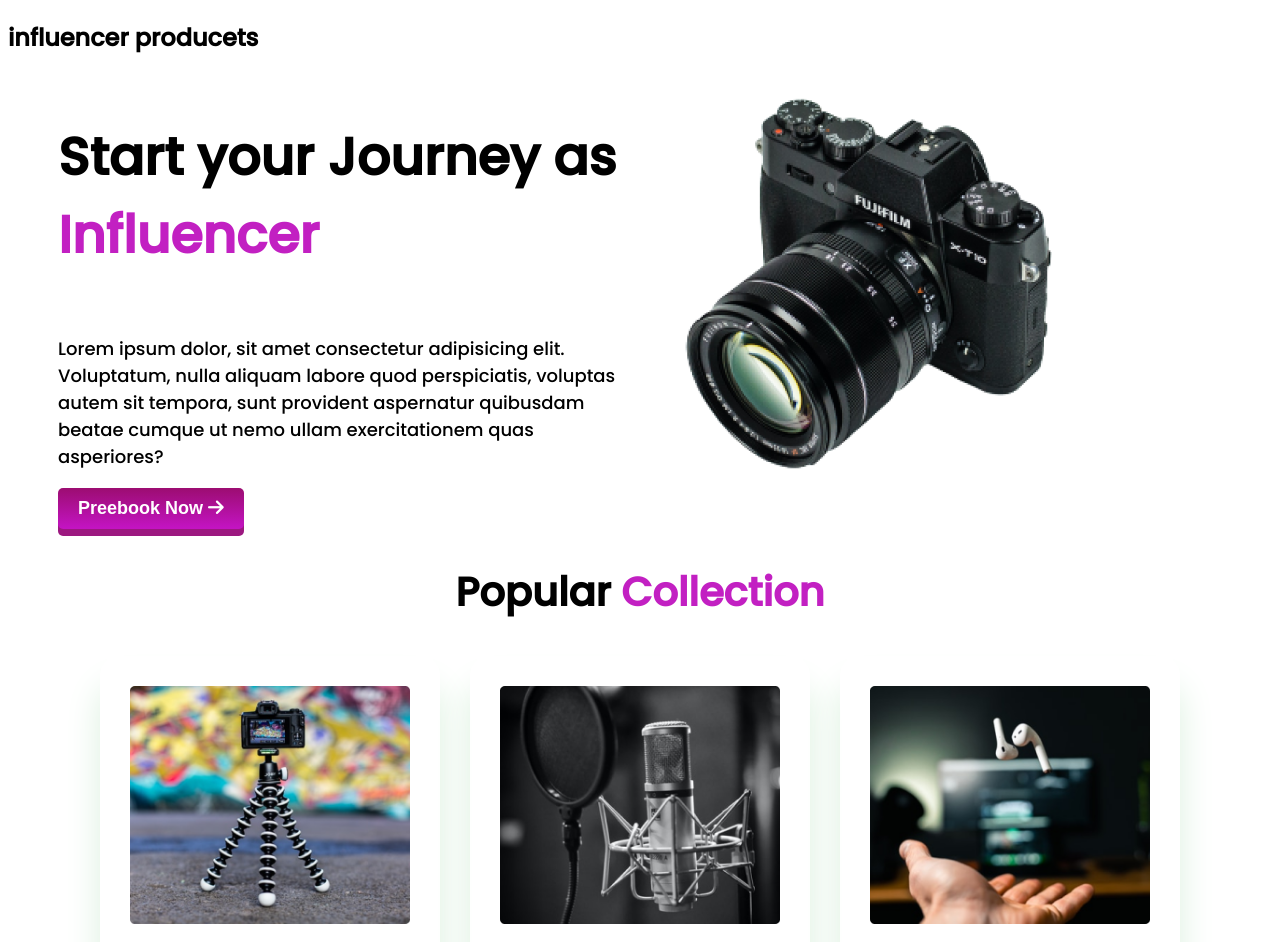
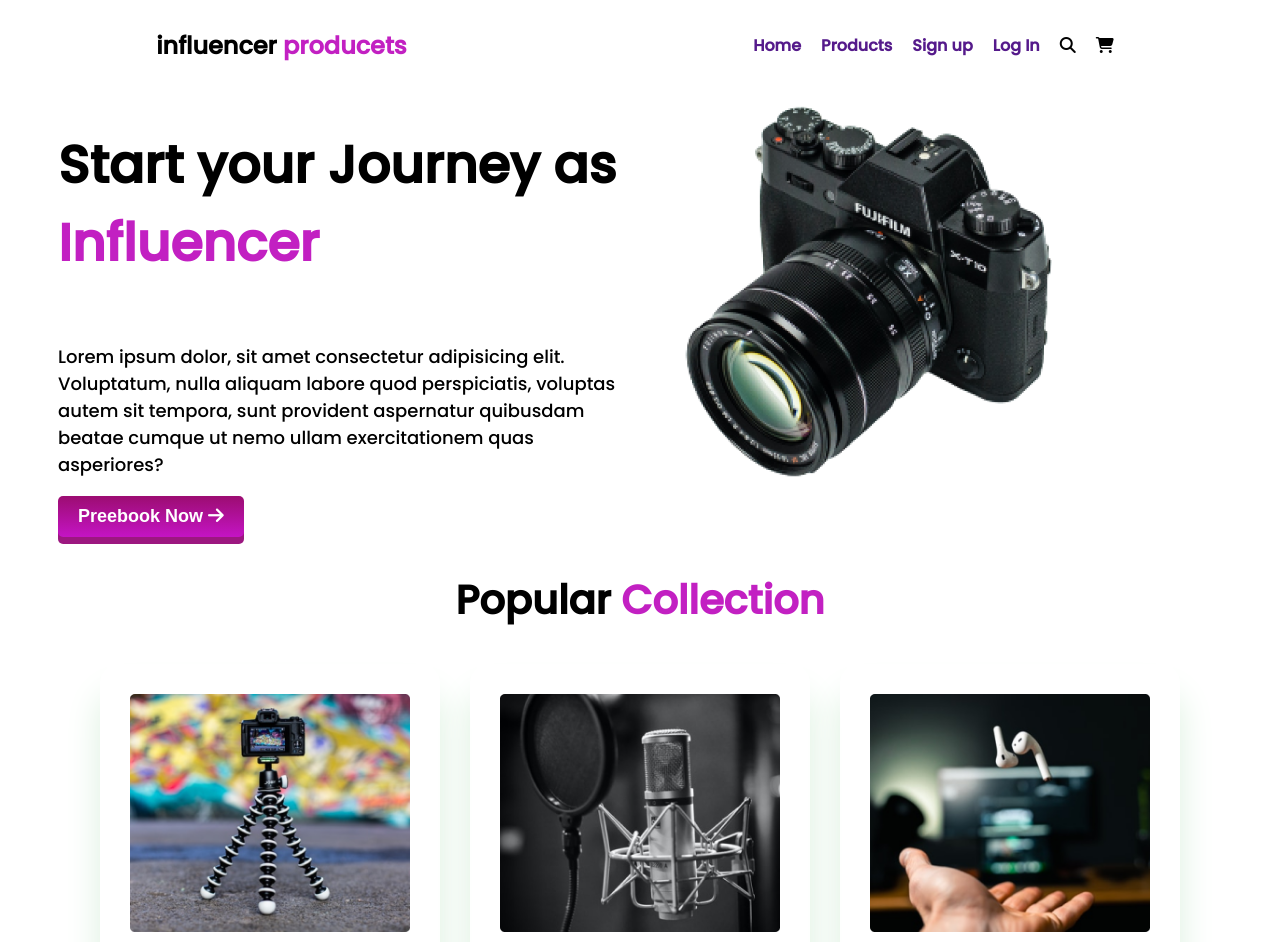
Before and after one commit to Nasirdiu/assientment--2, a plain HTML site: page index.html in a window 1280 px wide. Shown: the top 942 px of the page. Drawn offline with Linux system fonts and the light colour scheme; a web font is replaced by a local one.

Commit message:
manu add

```diff
--- a/css/style.css
+++ b/css/style.css
@@ -8,6 +8,33 @@
 .hilight-color{
     color: rgb(194, 32, 194);
 }
+/* nav  */
+nav{
+    display: flex;
+    justify-content: space-around;
+    align-items: center;
+}
+.nav-manu{
+    display: flex;
+    align-items: center;
+}
+.nav-manu li{
+    list-style: none;
+    padding: 0px 10px;
+}
+
+.nav-manu a{
+    text-decoration: none;
+    font-size: 16px;
+    font-weight: 600;
+
+}
+
+
+
+
+
+
 .banner{
     display: grid;
     grid-template-columns: repeat(2,1fr);
@@ -95,6 +122,7 @@
     position: absolute;
     left: 1144px;
 
+
 }
 /* exit middle  */
 
@@ -110,4 +138,5 @@
 .fotter-icon{
    text-align: center;
    font-size: 25px;
+
 }
--- a/index.html
+++ b/index.html
@@ -14,9 +14,18 @@
 <body>
     <header>
         <nav>
-            <div>
-                <h1>influencer producets</h1>
+            <div class="nav-text">
+                <h1>influencer  <span class="hilight-color">producets</span> </h1>
             </div>
+            <ul class="nav-manu">
+                <li><a href="">Home</a></li>
+                <li><a href="">Products</a></li>
+                <li><a href="">Sign up</a></li>
+                <li><a href="">Log In</a></li>
+                <li><i class="fas fa-search"></i></li>
+                <li><i class="fas fa-shopping-cart"></i></li>
+
+            </ul>
 
         </nav>
         <section>
```
